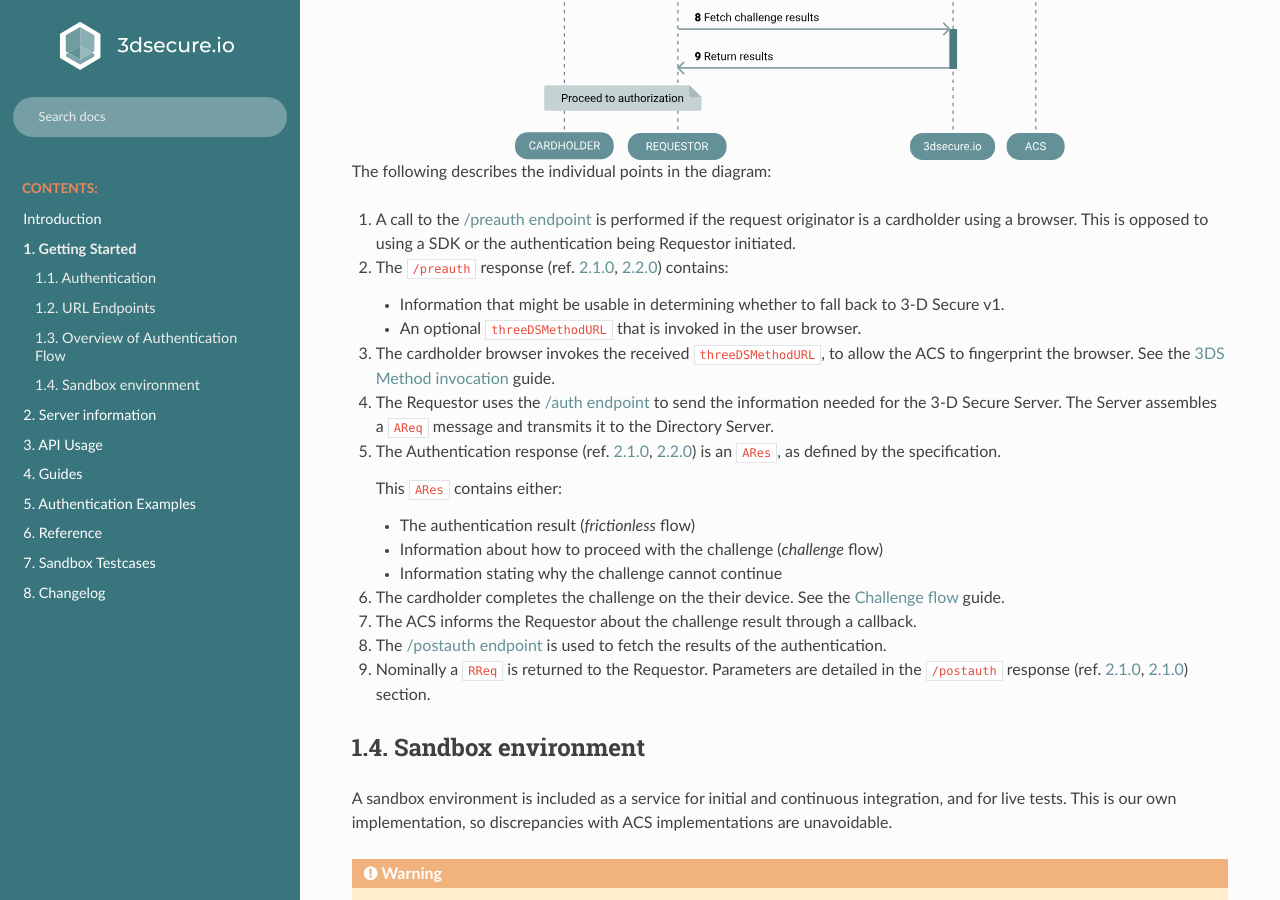
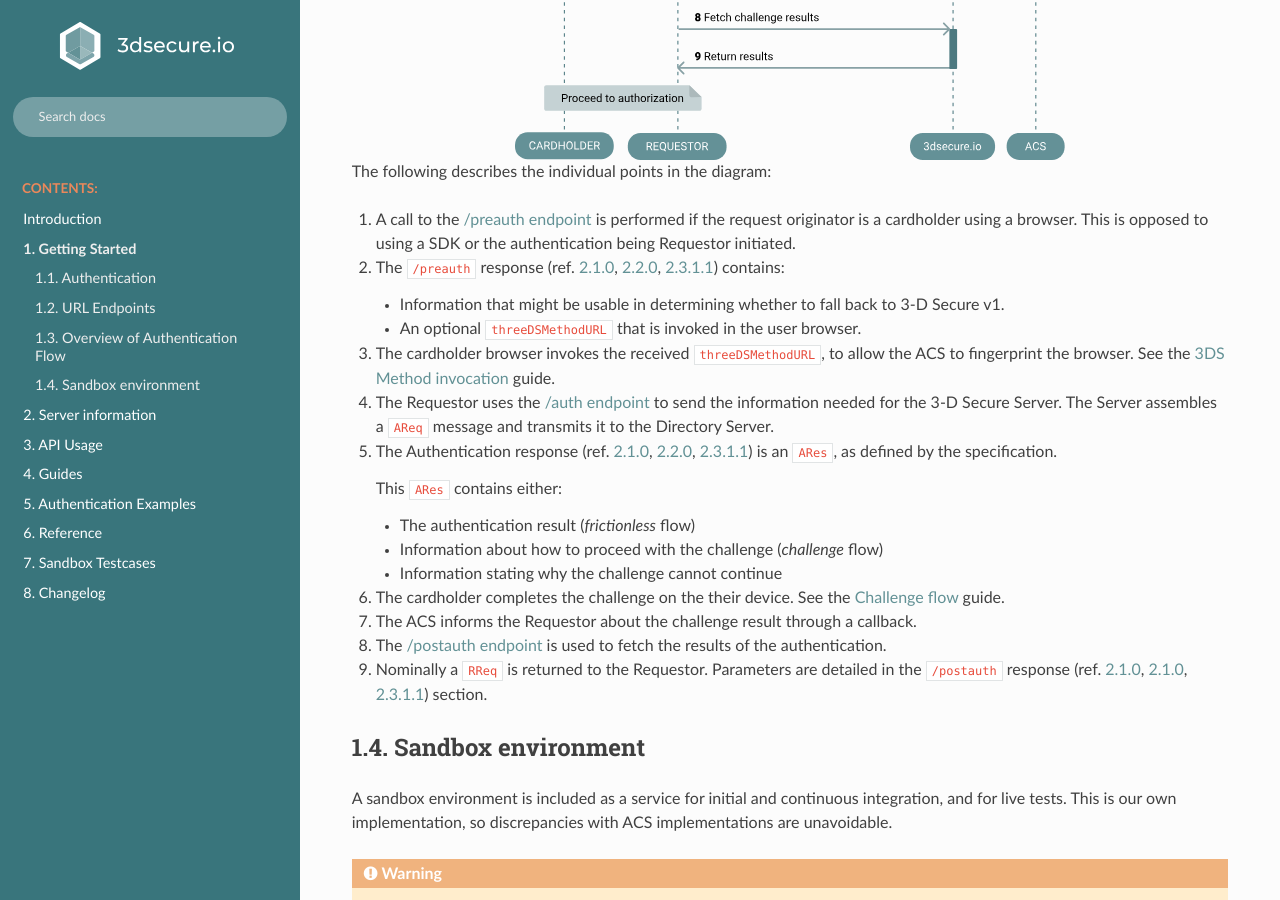
Before and after one commit to clearhaus/3DSv2-api-documentation, a Sphinx documentation site: the page built from source/getting-started.rst, in a window 1280 px wide and 900 px high, scrolled down 2052 px. Built offline with Sphinx 7.4.7 and the Read the Docs theme 2.0.0, drawn with Linux system fonts in a browser that asks for light colours.

Commit message:
Update getting started

```diff
--- a/source/getting-started.rst
+++ b/source/getting-started.rst
@@ -95,7 +95,8 @@ The following describes the individual points in the diagram:
    request originator is a cardholder using a browser. This is opposed to using a
    SDK or the authentication being Requestor initiated.
 2. The ``/preauth`` response (ref. :ref:`2.1.0 <preauth-response-210>`,
-   :ref:`2.2.0 <preauth-response-220>`) contains:
+   :ref:`2.2.0 <preauth-response-220>`,
+   :ref:`2.3.1.1 <preauth-response-2311>`) contains:
 
    - Information that might be usable in determining whether to fall back to
      3-D Secure v1.
@@ -107,7 +108,7 @@ The following describes the individual points in the diagram:
    the 3-D Secure Server. The Server assembles a ``AReq`` message and transmits
    it to the Directory Server.
 5. The Authentication response (ref. :ref:`2.1.0 <auth-response-210>`,
-   :ref:`2.2.0 <auth-response-210>`) is an ``ARes``, as defined by the
+   :ref:`2.2.0 <auth-response-210>`, :ref:`2.3.1.1 <auth-response-2311>`) is an ``ARes``, as defined by the
    specification.
 
    This ``ARes`` contains either:
@@ -123,7 +124,7 @@ The following describes the individual points in the diagram:
    authentication.
 9. Nominally a ``RReq`` is returned to the Requestor. Parameters are detailed
    in the ``/postauth`` response (ref. :ref:`2.1.0 <postauth-response-210>`,
-   :ref:`2.1.0 <postauth-response-220>`) section.
+   :ref:`2.1.0 <postauth-response-220>`, :ref:`2.3.1.1 <postauth-response-2311>`) section.
 
 Sandbox environment
 ===================
```
